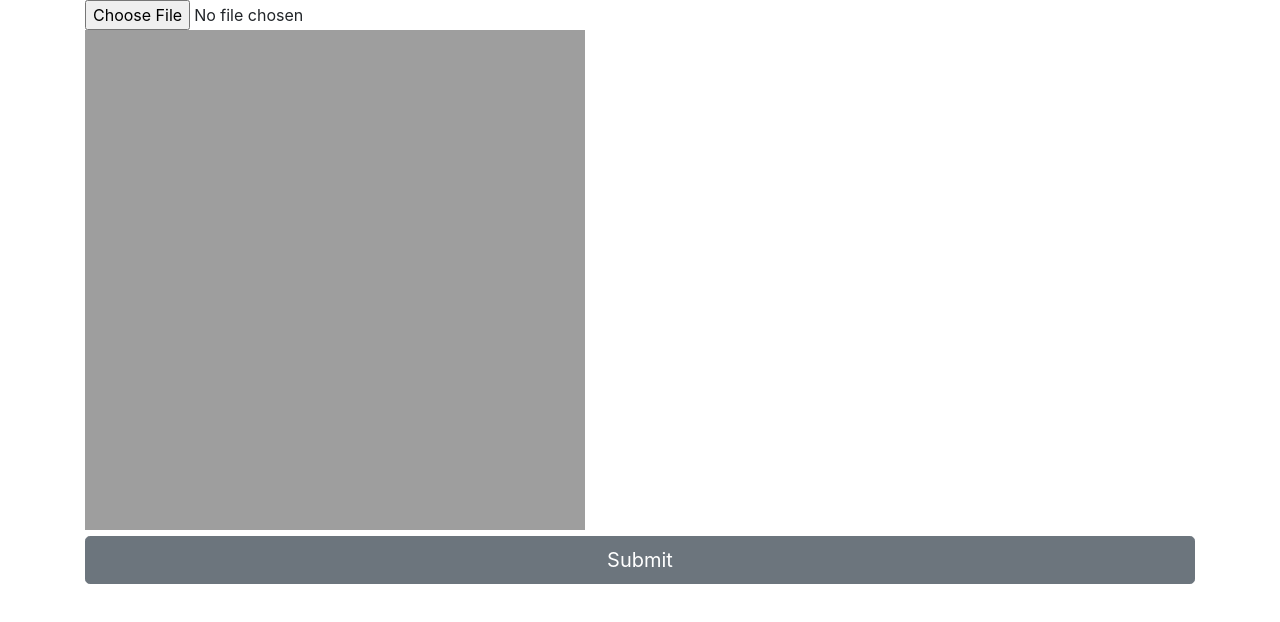
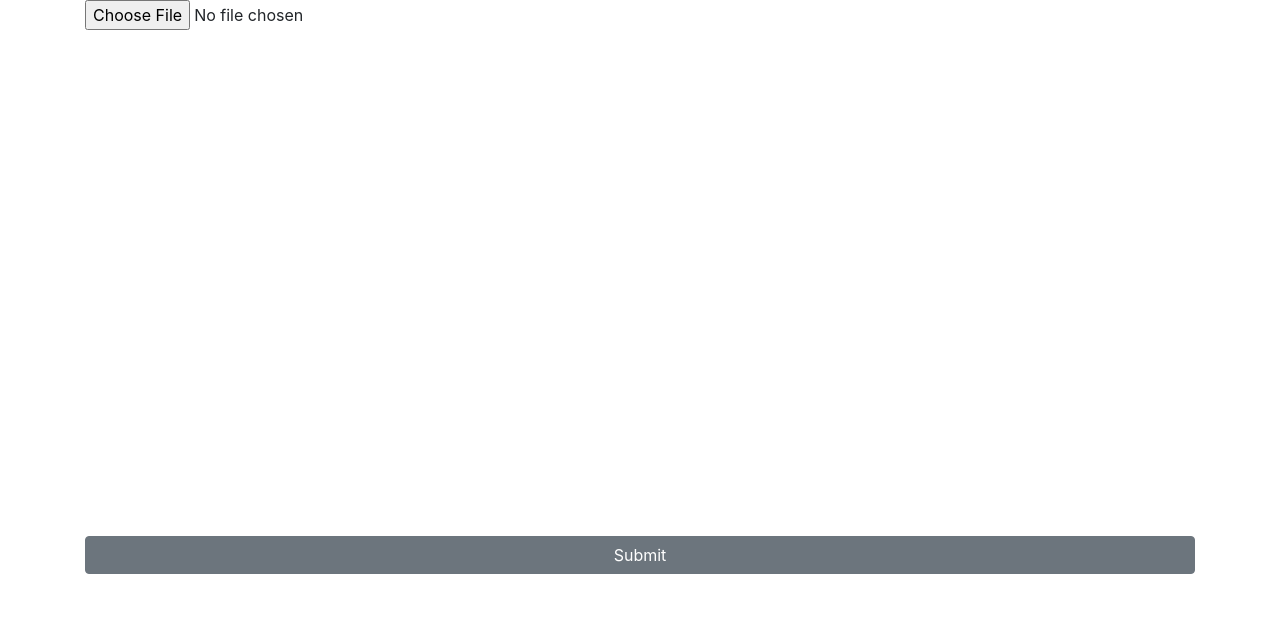
Before and after one commit to adriaanbd/kamtutecs, a React (Create React App) app: page / in a window 1280 px wide. Shown: the top 622 px of the page. Built offline with nearby package versions, Linux system fonts and the light colour scheme.

Commit message:
added submit with base64 of img

```diff
--- a/src/App.js
+++ b/src/App.js
@@ -1,61 +1,63 @@
-import React, { useEffect, useState, useRef } from 'react';
+import React, {
+  useEffect,
+  useState,
+  useRef,
+} from 'react';
 import {
-  Container,
-  Row,
-  Col,
-  Button,
+  Container, Row, Col, Button,
 } from 'reactstrap';
-// import Upload from './components/Upload';
-// import Canvas from './components/Canvas';
 import './styles.css';
-import sendRequest from './utils/api';
+// import sendRequest from "./api";
 
-const BOX = {
-  x: null,
-  y: null,
-  h: null,
-  w: null,
-};
+// const BOX = {
+//   x: null,
+//   y: null,
+//   h: null,
+//   w: null,
+// };
 
 function App() {
-  const [box, setBox] = useState(BOX);
-  const [file, setFile] = useState(null);
+  // const [box, setBox] = useState(BOX);
+  // const [file, setFile] = useState(null);
   const [imgSrc, setImgSrc] = useState(null);
   const canvas = useRef(null);
   const ctx = useRef(null);
 
   useEffect(() => {
+    if (imgSrc) {
       canvas.current.focus();
       ctx.current = canvas.current.getContext('2d');
-
       const cv = canvas.current;
       const scale = [0, 0, cv.width, cv.height];
       const image = new Image();
-    console.log('BASE64 ENCODING OF IMAGE =>', imgSrc)
+      // console.log("BASE64 ENCODING OF IMAGE =>", imgSrc);
       image.src = imgSrc;
+
       image.onload = () => ctx.current.drawImage(image, ...scale);
-  }, [imgSrc])
+    }
+  }, [imgSrc]);
 
-  const handleDown = () => {}
-  const handleUp = () => {}
-  const handleMove = () => {}
+  const handleDown = () => {};
+  const handleUp = () => {};
+  const handleMove = () => {};
 
   const handleUpload = e => {
     const { files } = e.target;
     const file = files[0];
-    const reader = new FileReader()
+    const reader = new FileReader();
     if (file) {
       reader.onload = e => {
         const src = e.target.result;
-        setImgSrc(src)
-      }
-      reader.readAsDataURL(file)
+        setImgSrc(src);
+      };
+      reader.readAsDataURL(file);
     }
   };
 
   const handleSubmit = async () => {
     try {
-      console.log('BOX', box);
+      const img64 = imgSrc.split(',')[1];
+      console.log(img64);
       // const res = await sendRequest('post', 'textract', box);
       // console.log('RESPONSE', res);
     } catch (error) {
@@ -74,7 +76,8 @@ function App() {
               name="file"
               accept="image/*"
               multiple={false}
-	      onChange={handleUpload} />
+              onChange={handleUpload}
+            />
           </div>
           <canvas
             id="canvas"
@@ -85,12 +88,7 @@ function App() {
             onMouseUp={handleUp}
             onMouseMove={handleMove}
           />
-          <Button
-            variant="primary"
-            size="lg"
-            block
-            onClick={handleSubmit}
-          >
+          <Button variant="primary" block onClick={handleSubmit}>
             Submit
           </Button>
         </Col>
```
Also changed, not shown: src/components/Upload.js (+6 -5 lines). Lines whose indentation alone changed are shown as unchanged.
